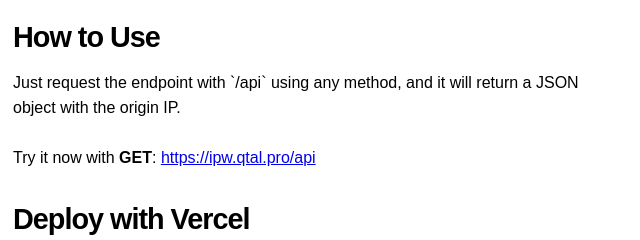
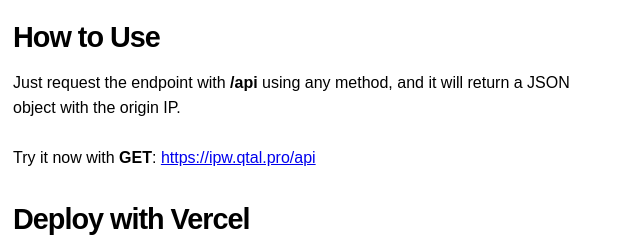
Before and after one commit to juanpujol/ipw, a website: page index.html in a window 1280 px wide. Shown: the part 291-531 px from the top of the page, 67-707 px from the left. Drawn offline with Linux system fonts and the light colour scheme.

Commit message:
chore(index): fix some typos

```diff
--- a/index.html
+++ b/index.html
@@ -61,7 +61,7 @@
   </div>
 
   <h2>How to Use</h2>
-  <p>Just request the endpoint with `/api` using any method, and it will return a JSON object with the origin IP.</p>
+  <p>Just request the endpoint with <b>/api</b> using any method, and it will return a JSON object with the origin IP.</p>
 
   <p>Try it now with <b>GET</b>: <a href="https://ipw.qtal.pro/api" target="_blank" rel="noopener">https://ipw.qtal.pro/api</a></p>
 
```
